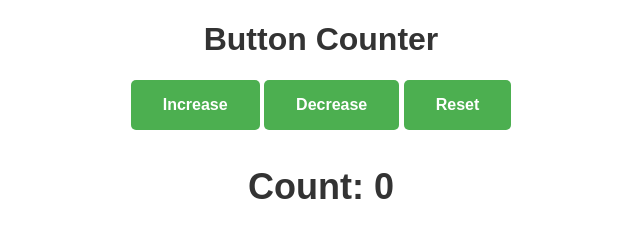
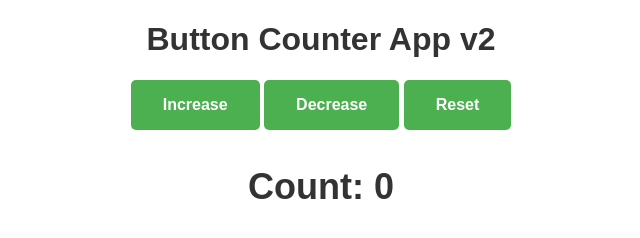
Before and after one commit to anty2a/hello_learn, a plain HTML site: page index.html in a window 1280 px wide. Shown: the whole page, without its empty margins (319-959 px from the left). Drawn offline with Linux system fonts and the light colour scheme.

Commit message:
Update UI title, add console log, tweak heading style

```diff
--- a/hello.js
+++ b/hello.js
@@ -27,4 +27,6 @@ resetBtn.addEventListener("click", function () {
     updateDisplay();
 });
 
+console.log(count);
+
 updateDisplay();
--- a/index.html
+++ b/index.html
@@ -7,7 +7,7 @@
     <link rel="stylesheet" href="styles.css" />
 </head>
 <body>
-    <h1>Button Counter</h1>
+    <h1>Button Counter App v2</h1>
 
     <button id="increaseBtn">Increase</button>
     <button id="decreaseBtn">Decrease</button>
--- a/styles.css
+++ b/styles.css
@@ -5,6 +5,7 @@ body {
 
 h1 {
     color: #333;
+    font-weight: bolder;
 }
 
  #increaseBtn, #decreaseBtn, #resetBtn {
```
